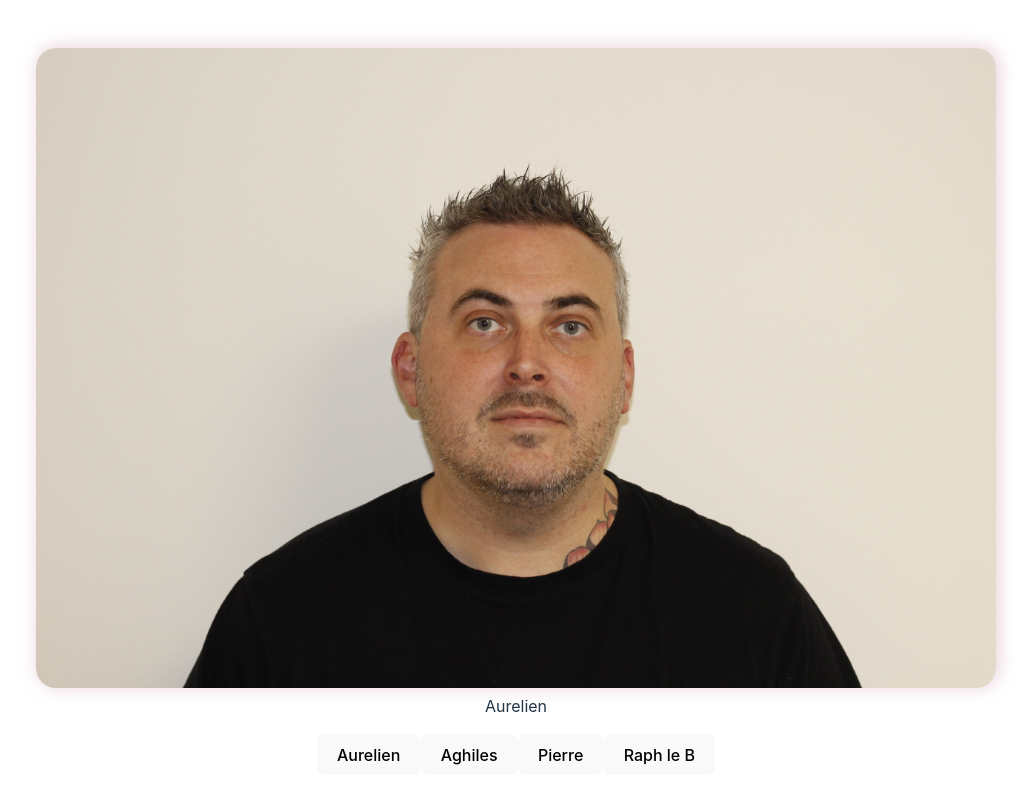
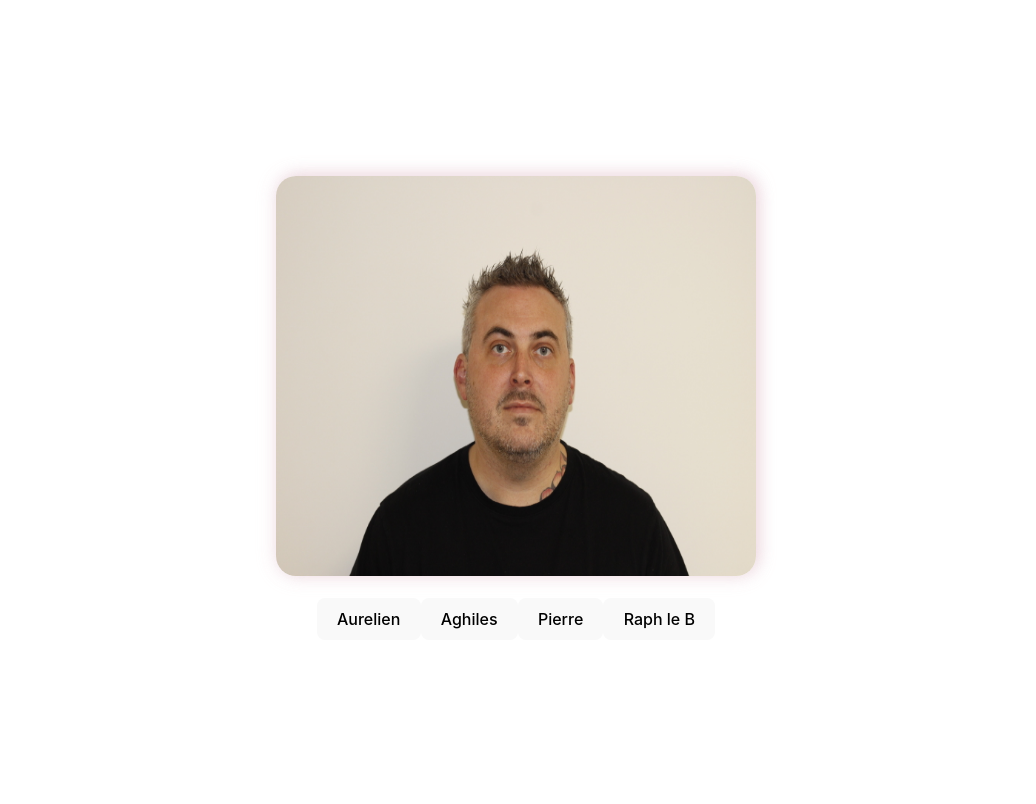
Before and after one commit to Pdev33/teamrush, a React (Vite) app in the folder teamrush/: page / in a window 1280 px wide. Shown: the top 804 px of the page, without its empty margins (124-1160 px from the left). Built offline with nearby package versions, Linux system fonts and the light colour scheme.

Commit message:
Update Raphaël

```diff
--- a/teamrush/src/App.css
+++ b/teamrush/src/App.css
@@ -37,3 +37,40 @@ animation: fadingGlow 6s infinite linear;
                 0 0 20px rgba(255, 182, 193, 0.3);
   }
 }
+.devCard {
+  perspective: 1000px;
+  cursor: pointer;
+  display: inline-block;
+  width: 30rem;
+  height: 25rem;
+  position: relative;
+  transform-style: preserve-3d;
+  transition: transform 0.6s;
+}
+
+.devCard.flipped {
+  transform: rotateY(180deg);
+}
+
+.devCard img,
+
+.devCard figcaption {
+  backface-visibility: hidden;
+  position: absolute;
+  width: 100%;
+  height: 100%;
+  top: 0;
+  left: 0;
+}
+
+.devCard figcaption {
+  display: flex;
+  align-items: center;
+  justify-content: center;
+  background-color: #f0f0f0;
+  transform: rotateY(180deg);
+  padding: 1rem;
+  font-size: 1.2rem;
+  font-weight: bold;
+  color: #333;
+}
--- a/teamrush/src/App.tsx
+++ b/teamrush/src/App.tsx
@@ -1,43 +1,54 @@
-import { useState, useEffect } from 'react'
-import './App.css'
-import DevCard from './components/DevCard';
-import DevNavBar from './components/DevNav';
+import { useState, useEffect } from 'react';
+import './App.css';
+import DevCard from './components/devCard';
+import DevNavBar from './components/devNav';
 
 function App() {
-  useEffect (
-    () => {
-      alert ("Hello Wilder ! Mets tes lunettes on va t'éblouir 😎 (ou pas)")
+  useEffect(() => {
+    alert("Hello Wilder ! Mets tes lunettes on va t'éblouir 😎 (ou pas)");
+  }, []);
+
+  const [devIndex, setDevIndex] = useState(0);
+  const devList = [
+    {
+      name: "Aurelien",
+      imgSrc: "./images-indiv/_MG_8012.JPG",
+      description: "Développeur frontend passionné par le design moderne.",
     },
-    []
-  );
-  const [devIndex, setDevIndex] = useState(0)
-  const devList = [
-    { name: "Aurelien",
-      imgSrc: "./images-indiv/_MG_8012.JPG",
+    {
+      name: "Aghiles",
+      imgSrc: "./images-indiv/_MG_8004.JPG",
+      description: "Backend ninja avec un penchant pour les API robustes.",
     },
-     { name: "Aghiles",
-      imgSrc: "./images-indiv/_MG_8004.JPG"
+    {
+      name: "Pierre",
+      imgSrc: "./images-indiv/_MG_8017.JPG",
+      description: "Polyvalent et toujours prêt pour de nouveaux défis.",
     },
-     { name: "Pierre",
-      imgSrc: "public/images-indiv/_MG_8017.JPG",
+    {
+      name: "Raph le B",
+      imgSrc: "./images-indiv/_MG_8008.JPG",
+      description: "Maître des chats et du code asynchrone.",
     },
-     { name: "Raph le B",
-      imgSrc: "./images-indiv/_MG_8008.JPG",
-    },
-    ]
-    return (
+  ];
+
+  return (
     <>
-    <div>
-      <DevCard
-        name= {devList[devIndex].name}
-        imgSrc= {devList[devIndex].imgSrc} />
-    </div>
+      <div>
+        <DevCard
+          name={devList[devIndex].name}
+          imgSrc={devList[devIndex].imgSrc}
+          description={devList[devIndex].description} // Passez la description en prop
+        />
+      </div>
 
       <DevNavBar
         devIndex={devIndex}
         setDevIndex={setDevIndex}
-        devList={devList}/>
-        </>
+        devList={devList}
+      />
+    </>
   );
 }
-export default App
+
+export default App;
--- a/teamrush/src/components/devCard.tsx
+++ b/teamrush/src/components/devCard.tsx
@@ -1,16 +1,34 @@
 
-interface DevCardprops {
+import { useState } from 'react';
+
+interface DevCardProps {
     name: string;
     imgSrc?: string;
+    description: string;  // Ajoutez une prop pour le texte à afficher au verso
 }
 
-    function DevCard({ name, imgSrc } : DevCardprops) {
+function DevCard({ name, imgSrc, description }: DevCardProps) {
+    const [isFlipped, setIsFlipped] = useState(false);  // État pour gérer la rotation
+
+    // Fonction pour basculer entre face avant et arrière
+    const handleFlip = () => {
+        setIsFlipped(!isFlipped);
+    };
+
     return (
-            <figure>
-            {(imgSrc) ?
-            (<img className="devPictures" src={imgSrc}  alt={name} />) : (<p>???</p>)}
+        <figure onClick={handleFlip} className={`devCard ${isFlipped ? "flipped" : ""}`}>
+            {isFlipped ? (
+                // Affiche la description lorsque la carte est retournée
+                <figcaption>{description}</figcaption>
+            ) : (
+                // Affiche l'image et le nom lorsque la carte est face visible
+                <>
+                <img className="devPictures" src={imgSrc} alt={name} />
                 <figcaption>{name}</figcaption>
+                </>
+            )}
         </figure>
     );
 }
+
 export default DevCard;
```
Lines whose indentation alone changed are shown as unchanged.
